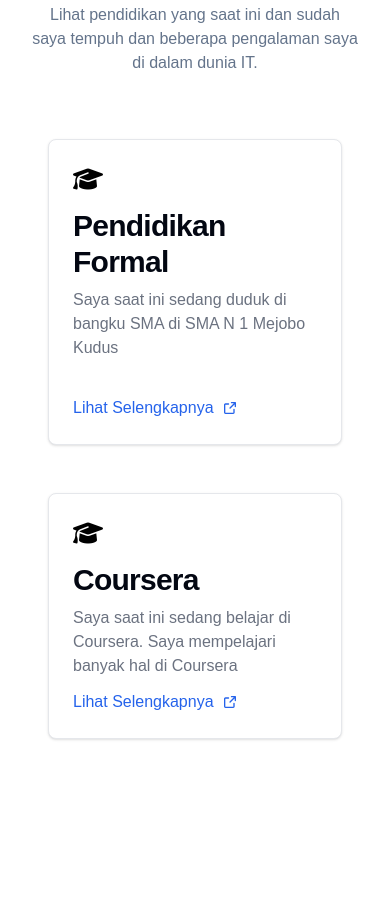
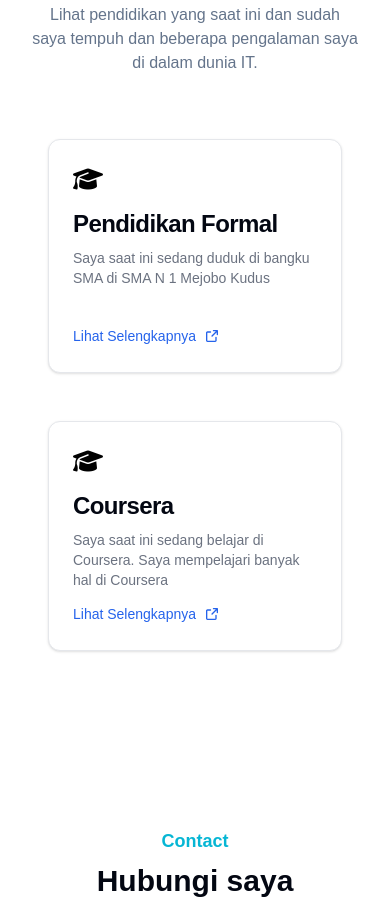
Before and after one commit to AkhmadFaiz012/Portfolio-Faiz, a website: page index.html in a window 390 px wide. Shown: the part 3158-4070 px from the top of the page. Drawn offline with Linux system fonts and the light colour scheme.

Commit message:
1.2.10.10.2

```diff
--- a/index.html
+++ b/index.html
@@ -49,10 +49,6 @@
                             <li class="group">
                                 <a href="#portfolio"
                                     class="text-base text-dark py-2 mx-8 flex group-hover:text-primary cursor-pointer">Portfolio</a>
-                            </li>
-                            <li class="group">
-                                <a href="#edukasi"
-                                    class="text-base text-dark py-2 mx-8 flex group-hover:text-primary cursor-pointer">Edukasi</a>
                             </li>
                             <li class="group">
                                 <a href="#edukasi"
@@ -282,19 +278,19 @@
                 <div class="w-full px-4 flex flex-wrap justify-center xl:w-10/12 xl:mx-auto">
 
                     <div class="mb-12 md:w-1/2">
-                        <div class="max-w-sm p-6 bg-white border border-gray-200 rounded-lg shadow ">
+                        <div class="max-w-sm p-6 bg-white border border-gray-200 rounded-xl shadow ">
                             <h1 class="text-2xl mb-3"><i class="fa-solid fa-graduation-cap"></i></h1>
-                            <a href="#"><h5 class="mb-2 text-3xl font-bold tracking-tight text-dark">Pendidikan Formal</h5></a>
-                            <p class="mb-9 font-normal text-gray-500 dark:text-gray-400">Saya saat ini sedang duduk di bangku SMA di SMA N 1 Mejobo Kudus</p>
-                            <a href="#" class="inline-flex items-center font-medium text-blue-600 hover:underline">Lihat Selengkapnya<svg class="w-3 h-3 ms-2.5 rtl:rotate-[270deg]" aria-hidden="true" xmlns="http://www.w3.org/2000/svg" fill="none" viewBox="0 0 18 18"><path stroke="currentColor" stroke-linecap="round" stroke-linejoin="round" stroke-width="2" d="M15 11v4.833A1.166 1.166 0 0 1 13.833 17H2.167A1.167 1.167 0 0 1 1 15.833V4.167A1.166 1.166 0 0 1 2.167 3h4.618m4.447-2H17v5.768M9.111 8.889l7.778-7.778"/></svg></a>
+                            <a href="#"><h5 class="mb-2 text-2xl lg:text-3xl font-bold tracking-tight text-dark">Pendidikan Formal</h5></a>
+                            <p class="mb-9 font-normal text-sm md:text-base text-gray-500 dark:text-gray-400">Saya saat ini sedang duduk di bangku SMA di SMA N 1 Mejobo Kudus</p>
+                            <a href="#" class="inline-flex items-center font-medium text-sm text-blue-600 hover:underline">Lihat Selengkapnya<svg class="w-3 h-3 ms-2.5 rtl:rotate-[270deg]" aria-hidden="true" xmlns="http://www.w3.org/2000/svg" fill="none" viewBox="0 0 18 18"><path stroke="currentColor" stroke-linecap="round" stroke-linejoin="round" stroke-width="2" d="M15 11v4.833A1.166 1.166 0 0 1 13.833 17H2.167A1.167 1.167 0 0 1 1 15.833V4.167A1.166 1.166 0 0 1 2.167 3h4.618m4.447-2H17v5.768M9.111 8.889l7.778-7.778"/></svg></a>
                         </div>
                     </div>
                     <div class="mb-12 md:w-1/2">
-                        <div class="max-w-sm p-6 bg-white border border-gray-200 rounded-lg shadow ">
+                        <div class="max-w-sm p-6 bg-white border border-gray-200 rounded-xl shadow">
                             <h1 class="text-2xl mb-3"><i class="fa-solid fa-graduation-cap"></i></h1>
-                            <a href="#"><h5 class="mb-2 text-3xl font-bold tracking-tight text-dark">Coursera</h5></a>
-                            <p class="mb-3 font-normal text-gray-500 dark:text-gray-400">Saya saat ini sedang belajar di Coursera. Saya mempelajari banyak hal di Coursera</p>
-                            <a href="#" class="inline-flex items-center font-medium text-blue-600 hover:underline">Lihat Selengkapnya<svg class="w-3 h-3 ms-2.5 rtl:rotate-[270deg]" aria-hidden="true" xmlns="http://www.w3.org/2000/svg" fill="none" viewBox="0 0 18 18"><path stroke="currentColor" stroke-linecap="round" stroke-linejoin="round" stroke-width="2" d="M15 11v4.833A1.166 1.166 0 0 1 13.833 17H2.167A1.167 1.167 0 0 1 1 15.833V4.167A1.166 1.166 0 0 1 2.167 3h4.618m4.447-2H17v5.768M9.111 8.889l7.778-7.778"/></svg></a>
+                            <a href="#"><h5 class="mb-2 text-2xl lg:text-3xl font-bold tracking-tight text-dark">Coursera</h5></a>
+                            <p class="mb-3 font-normal text-sm md:text-base text-gray-500 dark:text-gray-400">Saya saat ini sedang belajar di Coursera. Saya mempelajari banyak hal di Coursera</p>
+                            <a href="#" class="inline-flex items-center font-medium text-sm text-blue-600 hover:underline">Lihat Selengkapnya<svg class="w-3 h-3 ms-2.5 rtl:rotate-[270deg]" aria-hidden="true" xmlns="http://www.w3.org/2000/svg" fill="none" viewBox="0 0 18 18"><path stroke="currentColor" stroke-linecap="round" stroke-linejoin="round" stroke-width="2" d="M15 11v4.833A1.166 1.166 0 0 1 13.833 17H2.167A1.167 1.167 0 0 1 1 15.833V4.167A1.166 1.166 0 0 1 2.167 3h4.618m4.447-2H17v5.768M9.111 8.889l7.778-7.778"/></svg></a>
                         </div>
                     </div>
                 </div>
```
Also changed, not shown: src/css/output.css.
